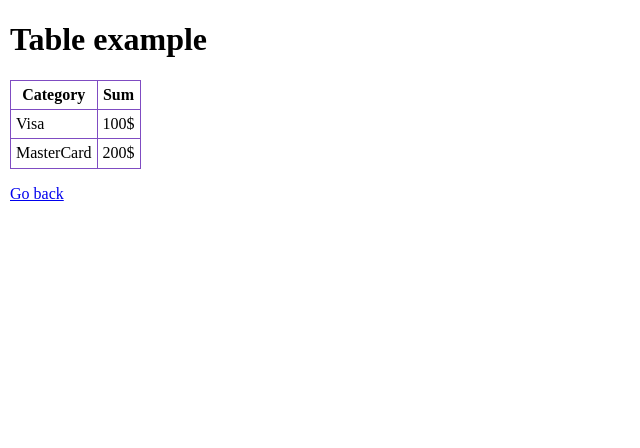
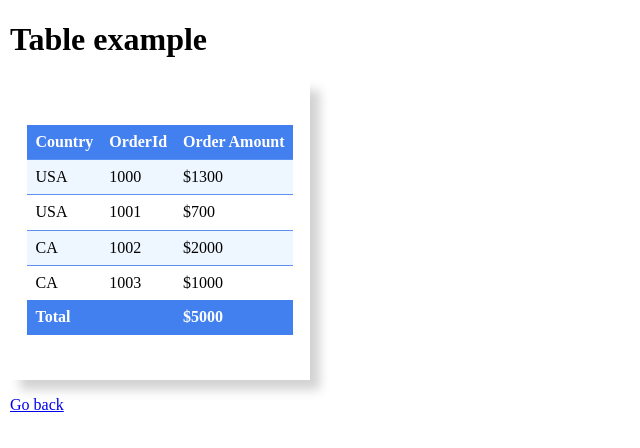
Before and after one commit to Rosteelton/frontend-first-steps, a plain HTML site: page index3.html in a window 1280 px wide. Shown: the whole page, without its empty margins (0-640 px from the left). Drawn offline with Linux system fonts and the light colour scheme.

Commit message:
cool table

```diff
--- a/css/styles.css
+++ b/css/styles.css
@@ -18,10 +18,39 @@
 video {
   width: 400px;
 }
-table,
-th,
-td {
-  border: 1px solid rgb(127, 76, 194);
+
+.countriesBox {
+  display: flex;
+  justify-content: center;
+  width: 300px;
+  height: 300px;
+  background-color: white;
+  box-shadow: 10px 10px 10px lightgrey;
+}
+
+.countries {
+  padding: 100px;
   border-collapse: collapse;
-  padding: 5px;
+  text-align: left;
+  align-self: center;
 }
+
+.countries th, td {
+  padding: 0.5rem;
+}
+
+.countries thead {
+  background-color: #427fef;
+  color: white;
+}
+.countries tbody tr:nth-child(odd) {
+  background-color: #eef7ff;
+  border-bottom: 1px solid hsla(219, 84%, 60%, 0.855);
+  border-top: 1px solid hsla(219, 84%, 60%, 0.855);
+}
+
+.countries tfoot {
+  background-color: #427fef;
+  font-weight: bold;
+  color: white;
+}
--- a/index3.html
+++ b/index3.html
@@ -1,5 +1,6 @@
 <!DOCTYPE html>
 <html lang="en">
+
 <head>
   <meta charset="UTF-8" />
   <meta http-equiv="X-UA-Compatible" content="IE=edge" />
@@ -8,26 +9,49 @@
   <link rel="stylesheet" href="css/normalize.css">
   <link rel="stylesheet" href="/css/styles.css" />
 </head>
+
 <body>
   <h1>Table example</h1>
-    <table>
+  <div class="countriesBox">
+    <table class="countries">
       <thead>
         <tr>
-          <th>Category</th>
-          <th>Sum</th>
+          <th>Country</th>
+          <th>OrderId</th>
+          <th>Order Amount</th>
         </tr>
       </thead>
       <tbody>
         <tr>
-          <td>Visa</td>
-          <td>100$</td>
+          <td>USA</td>
+          <td>1000</td>
+          <td>$1300</td>
         </tr>
         <tr>
-          <td>MasterCard</td>
-          <td>200$</td>
+          <td>USA</td>
+          <td>1001</td>
+          <td>$700</td>
+        </tr>
+        <tr>
+          <td>CA</td>
+          <td>1002</td>
+          <td>$2000</td>
+        </tr>
+        <tr>
+          <td>CA</td>
+          <td>1003</td>
+          <td>$1000</td>
         </tr>
       </tbody>
+      <tfoot>
+        <tr>
+          <td>Total</td>
+          <td></td>
+          <td>$5000</td>
+        </tr>
+      </tfoot>
     </table>
+  </div>
   <p><a href="/index2.html">Go back</a></p>
 </body>
 </html>
```
Lines whose indentation alone changed are shown as unchanged.
